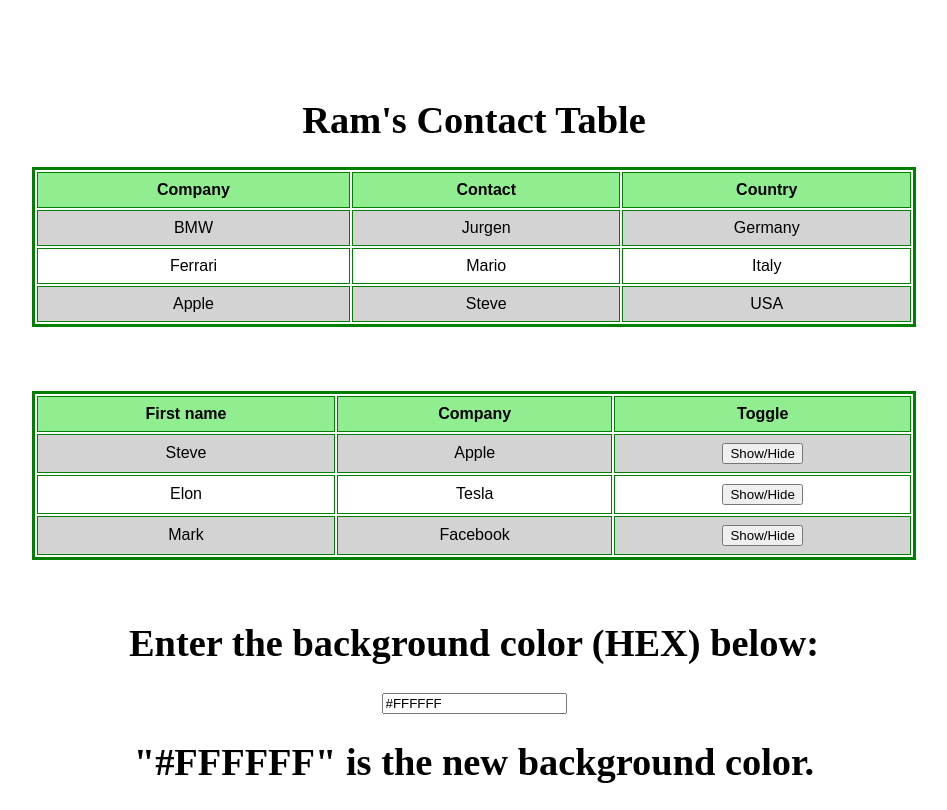
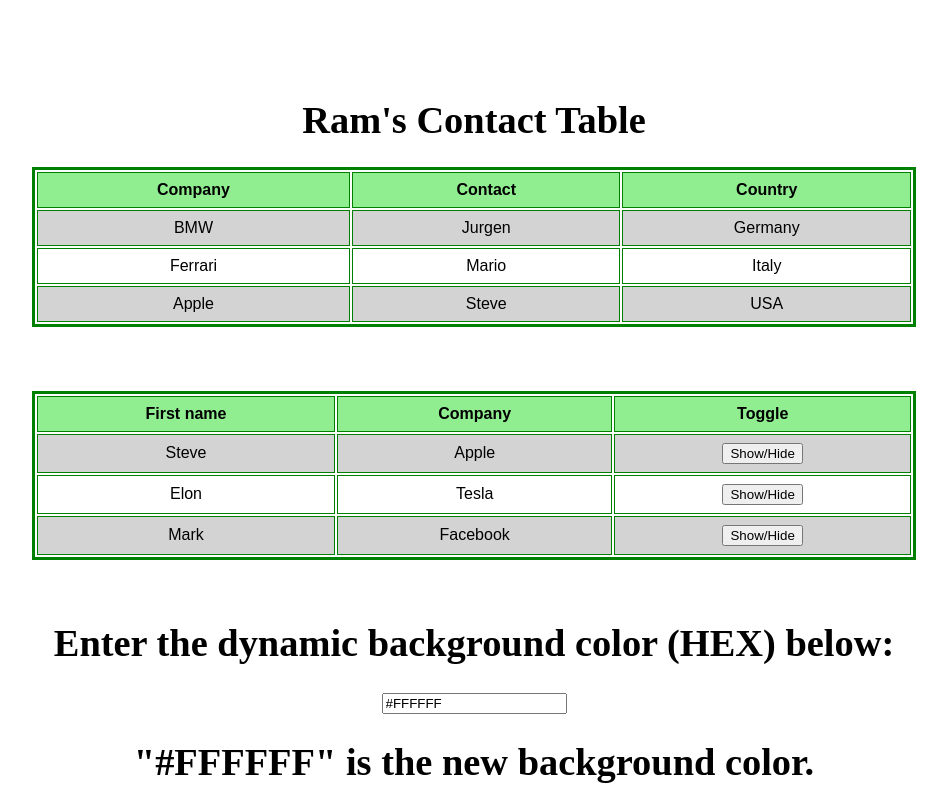
Before and after one commit to ram20031989/first-angular-app, an Angular app: page / in a window 1280 px wide. Shown: the whole page, without its empty margins (166-1113 px from the left). Built offline with nearby package versions, Linux system fonts and the light colour scheme.

Commit message:
Modification of BG label

```diff
--- a/src/app/myapp/myapp.component.html
+++ b/src/app/myapp/myapp.component.html
@@ -52,7 +52,7 @@
 <br/><br/>
 <div class="center">
     <label>
-        <h1>Enter the background color (HEX) below: </h1><input [(ngModel)]="bindingtext" />
+        <h1>Enter the dynamic background color (HEX) below: </h1><input [(ngModel)]="bindingtext" />
     </label>
     <h1 style="width:70%;margin-left:15%;margin-right:15%;background-color:{{bindingtext}};">"{{bindingtext}}" is the new background color.</h1>
 </div>
```
